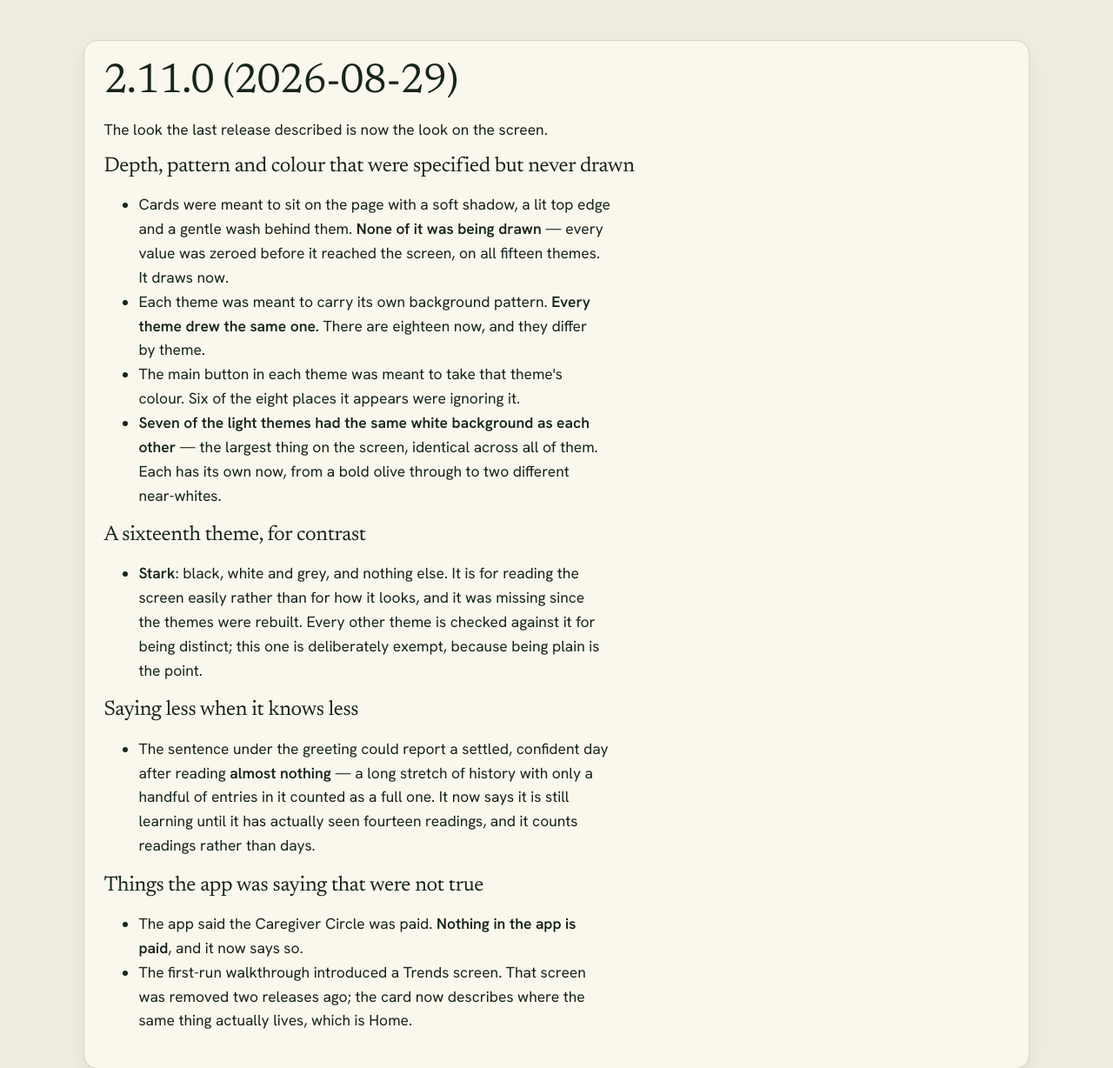
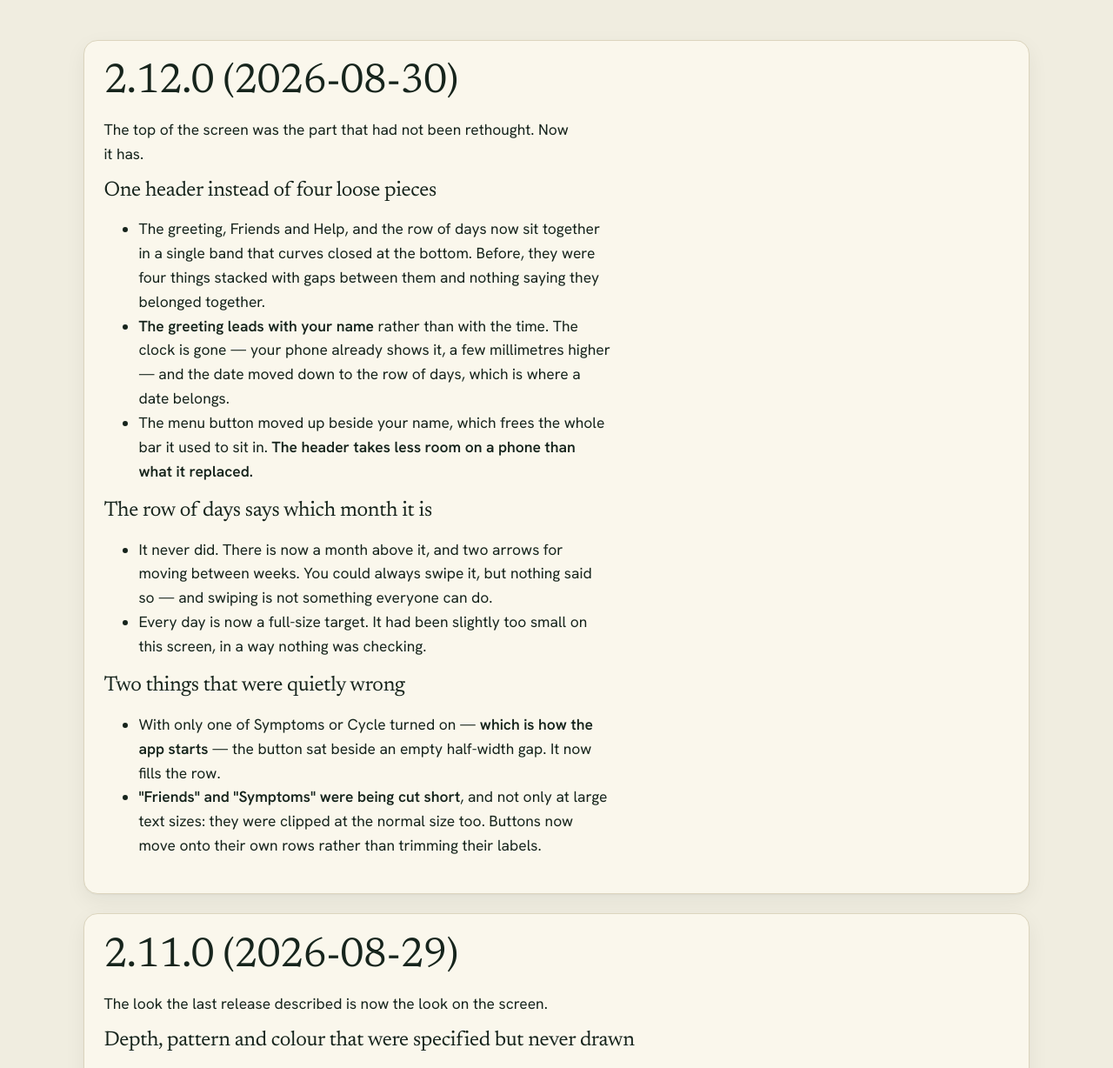
Before and after one commit to just-about-you/website, a plain HTML site: page changes.html in a window 1280 px wide. Shown: the part 840-2068 px from the top of the page at 87% size. Drawn offline with Linux system fonts and the light colour scheme.

Commit message:
docs: regenerate changes.html for 2.12.0
Generated from app/CHANGELOG.md by build-changes.py; --check went from
STALE to matching across 17 releases. chrome.py reapplied the shared
chrome that regeneration strips, and all four gates pass -- 19 pages, none
of the 18 banned absolutes published, every contrast pair at AA.

Co-Authored-By: Claude Opus 5 (1M context) <noreply@anthropic.com>
Claude-Session: https://claude.ai/code/session_01VMm1p5Sj2BMLWRfoP7wuwL

```diff
--- a/changes.html
+++ b/changes.html
@@ -64,6 +64,26 @@
 
       <section class="wrap" style="padding-block: var(--gap-l)">
         <div class="grid reveal-group">
+        <article class="card" style="grid-column: 1 / -1">
+          <h2>2.12.0 (2026-08-30)</h2>
+          <p>The top of the screen was the part that had not been rethought. Now it has.</p>
+          <h3>One header instead of four loose pieces</h3>
+          <ul>
+            <li>The greeting, Friends and Help, and the row of days now sit together in a single band that curves closed at the bottom. Before, they were four things stacked with gaps between them and nothing saying they belonged together.</li>
+            <li><strong>The greeting leads with your name</strong> rather than with the time. The clock is gone — your phone already shows it, a few millimetres higher — and the date moved down to the row of days, which is where a date belongs.</li>
+            <li>The menu button moved up beside your name, which frees the whole bar it used to sit in. <strong>The header takes less room on a phone than what it replaced.</strong></li>
+          </ul>
+          <h3>The row of days says which month it is</h3>
+          <ul>
+            <li>It never did. There is now a month above it, and two arrows for moving between weeks. You could always swipe it, but nothing said so — and swiping is not something everyone can do.</li>
+            <li>Every day is now a full-size target. It had been slightly too small on this screen, in a way nothing was checking.</li>
+          </ul>
+          <h3>Two things that were quietly wrong</h3>
+          <ul>
+            <li>With only one of Symptoms or Cycle turned on — <strong>which is how the app starts</strong> — the button sat beside an empty half-width gap. It now fills the row.</li>
+            <li><strong>&quot;Friends&quot; and &quot;Symptoms&quot; were being cut short</strong>, and not only at large text sizes: they were clipped at the normal size too. Buttons now move onto their own rows rather than trimming their labels.</li>
+          </ul>
+        </article>
         <article class="card" style="grid-column: 1 / -1">
           <h2>2.11.0 (2026-08-29)</h2>
           <p>The look the last release described is now the look on the screen.</p>
```
